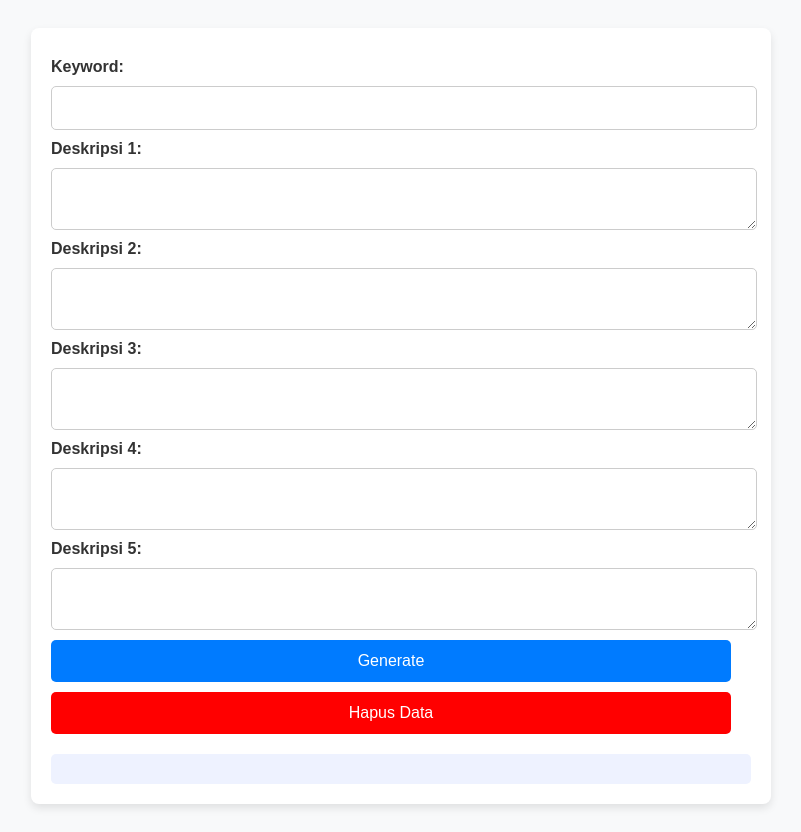
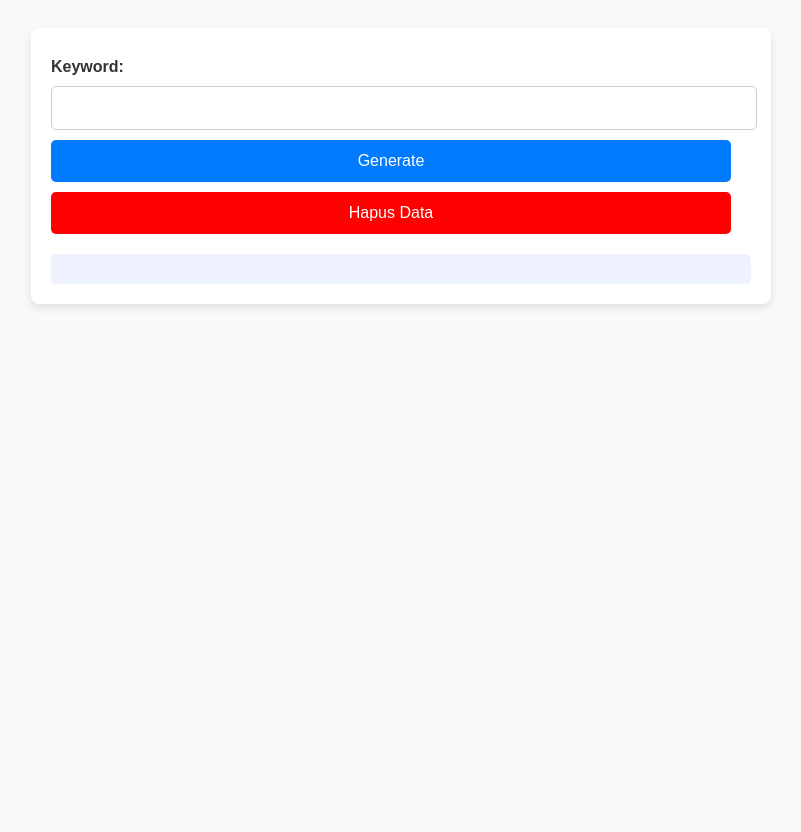
Before and after one commit to DinnerRecipes/tool, a plain HTML site: page index.html in a window 1280 px wide. Shown: the whole page, without its empty margins (239-1040 px from the left). After the commit the page ends 800 px from the top, so only its background shows below. Drawn offline with Linux system fonts and the light colour scheme.

Commit message:
Update index.html

```diff
--- a/index.html
+++ b/index.html
@@ -61,17 +61,6 @@
     <div class="container">
         <label>Keyword:</label>
         <input type="text" id="judul" maxlength="500">
-
-        <label>Deskripsi 1:</label>
-        <textarea id="text1" maxlength="500"></textarea>
-        <label>Deskripsi 2:</label>
-        <textarea id="text2" maxlength="500"></textarea>
-        <label>Deskripsi 3:</label>
-        <textarea id="text3" maxlength="500"></textarea>
-        <label>Deskripsi 4:</label>
-        <textarea id="text4" maxlength="500"></textarea>
-        <label>Deskripsi 5:</label>
-        <textarea id="text5" maxlength="500"></textarea>
 
         <button onclick="generateOutput()">Generate</button>
         <button onclick="clearData()" style="background-color: red;">Hapus Data</button>
```
